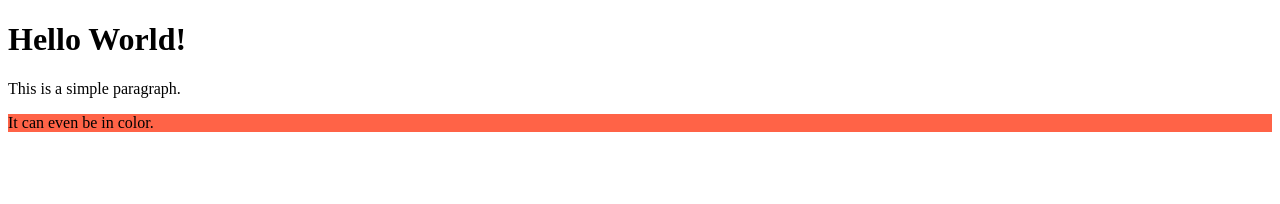
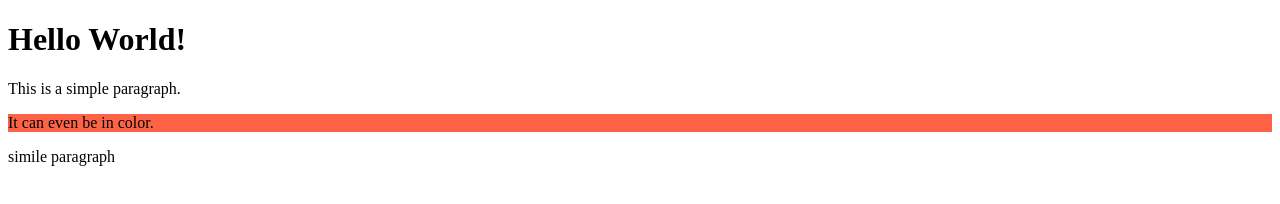
Before and after one commit to GDSC-SGGSCC/Hacktoberfest-22, a website: page HTML/hello-world.html in a window 1280 px wide. Drawn offline with Linux system fonts and the light colour scheme.

Commit message:
Update hello-world.html

```diff
--- a/HTML/hello-world.html
+++ b/HTML/hello-world.html
@@ -10,6 +10,7 @@
         <h1>Hello World!</h1>
         <p>This is a simple paragraph.</p>
         <p style="background-color:Tomato;">It can even be in color.</p>
+        <p>simile paragraph</p>
     </body>
 
 </html>
```
